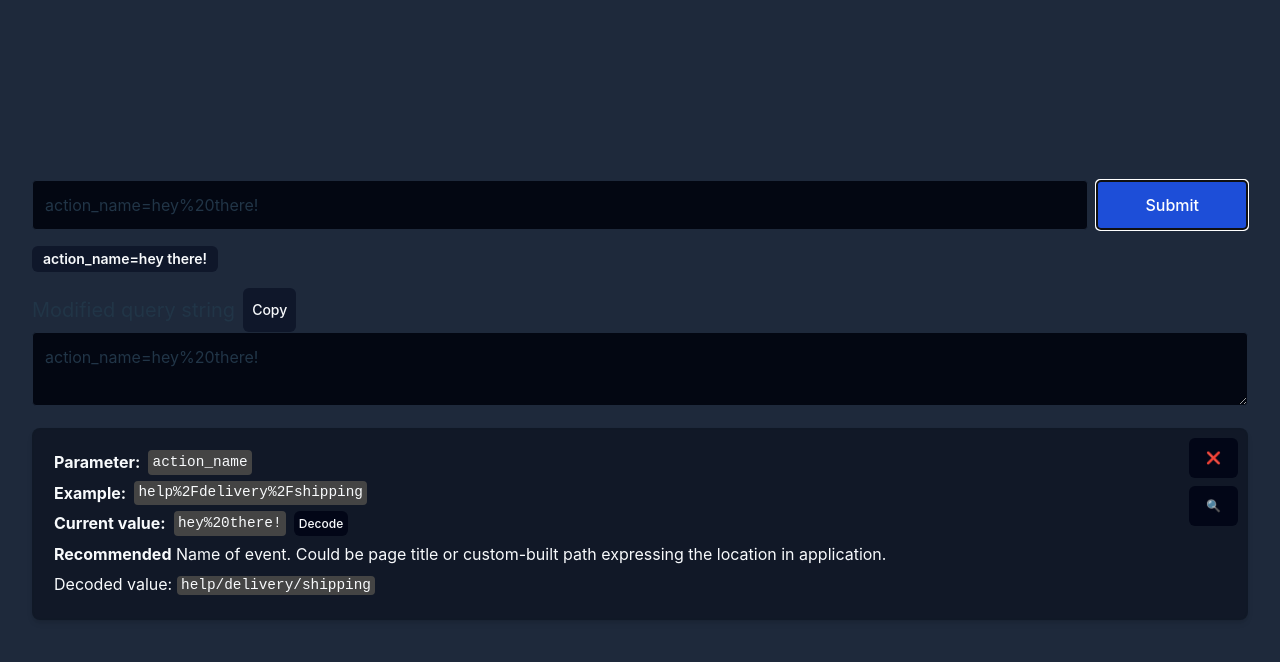
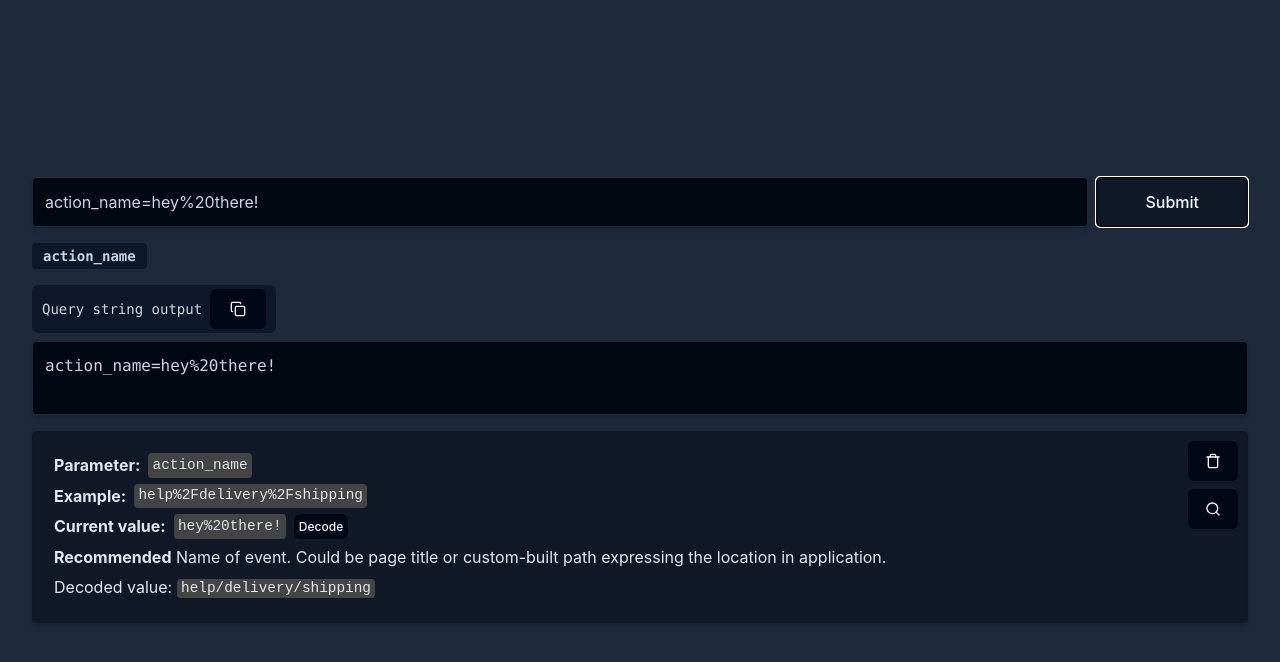
Before and after one commit to anthonybartczak/piwik-pro-request-debug, a React (Vite) app: page / in a window 1280 px wide. Both pictures are taken after a click on the button "Submit". Shown: the top 662 px of the page. Built offline with nearby package versions, Linux system fonts and the light colour scheme.

Commit message:
Further CSS and icon adjustments

```diff
--- a/index.html
+++ b/index.html
@@ -1,12 +1,12 @@
 <!doctype html>
-<html lang="en">
+<html lang="en" class="scrollbar scrollbar-thumb-slate-900 scrollbar-track-slate-700">
   <head>
     <meta charset="UTF-8" />
     <link rel="icon" type="image/svg+xml" href="/vite.svg" />
     <meta name="viewport" content="width=device-width, initial-scale=1.0" />
     <title>Vite + React + TS</title>
   </head>
-  <body class="flex items-center justify-center bg-slate-800">
+  <body class="flex items-center justify-center  bg-slate-800">
     <div id="root" class="min-w-full flex items-center justify-center"></div>
     <script type="module" src="/src/main.tsx"></script>
   </body>
--- a/package.json
+++ b/package.json
@@ -35,6 +35,9 @@
     "eslint-plugin-react-hooks": "^4.6.0",
     "eslint-plugin-react-refresh": "^0.4.6",
     "postcss": "^8.4.38",
+    "prettier": "^3.2.5",
+    "prettier-plugin-tailwindcss": "^0.6.1",
+    "tailwind-scrollbar": "^3.1.0",
     "tailwindcss": "^3.4.3",
     "typescript": "^5.2.2",
     "vite": "^5.2.0"
--- a/src/App.tsx
+++ b/src/App.tsx
@@ -4,6 +4,8 @@ import ScrollToTopButton from './components/ScrollToTopButton';
 import ParameterDisplay from './components/ParameterDisplay';
 import { Badge } from './components/ui/badge';
 import { Button } from "./components/ui/button"
+import { Copy } from 'lucide-react';
+
 
 type ParsedQueryString = {
   name: string;
@@ -44,7 +46,7 @@ const App: React.FC = () => {
           placeholder="Enter Piwik PRO query string"
           className="p-3 border border-slate-800 rounded min-w-max w-full"
         />
-        <button type="submit" className="bg-blue-700 text-white rounded px-12">
+        <button type="submit" className="bg-gray-900 text-white rounded px-12">
           Submit
         </button>
       </form>
@@ -52,7 +54,7 @@ const App: React.FC = () => {
         {parsedQueryString.map((param) => (
           <Badge
             key={param.name}
-            className="cursor-pointer text-sm rounded-md bg-slate-900 hover:bg-slate-800"
+            className="text-slate-300 font-mono cursor-pointer text-sm rounded-sm bg-slate-900 hover:bg-slate-950"
             onClick={() => {
               const element = document.getElementById(param.name);
               element?.scrollIntoView({
@@ -60,22 +62,22 @@ const App: React.FC = () => {
               });
             }}
           >
-            {param.name}={decodeURIComponent(param.value)}
+            {param.name}
           </Badge>
         ))}
       </div>
       {parsedQueryString.length > 0 && (
-        <div id="modified-query-string" className=''>
-          <div className='flex flex-row gap-x-2'>
-            <h1 className='text-xl my-2'>Modified query string</h1>
-            <Button className='p-2 text-sm h-auto' onClick={() => {
+        <div id="modified-query-string" className='flex flex-col gap-y-2'>
+          <div className='flex flex-row gap-x-2 bg-slate-900 w-fit rounded-md px-2.5 py-1 items-center'>
+            <h1 className='text-sm font-mono text-gray-300'>Query string output</h1>
+            <Button className='p-5 text-sm bg-slate-950 border-none hover:bg-slate-800' onClick={() => {
               const element = document.getElementById("modified-query-string-output") as HTMLInputElement;
               if (element) {
                 navigator.clipboard.writeText(element.value);
               }
-            }}>Copy</Button>
+            }}><Copy className='h-4 w-4'/></Button>
           </div>
-          <textarea id="modified-query-string-output" className='min-w-max w-full min-h-fit p-3 border border-slate-800 rounded' readOnly
+          <textarea id="modified-query-string-output" className='resize-none hover:resize-y font-mono scrollbar-thin min-w-max w-full min-h-fit p-3 border border-slate-800 shadow-md rounded-sm' readOnly
             value={parsedQueryString.map((param) => `${param.name}=${param.value}`).join('&')}>
           </textarea>
         </div>
--- a/src/components/ParameterDisplay.tsx
+++ b/src/components/ParameterDisplay.tsx
@@ -10,6 +10,7 @@ import {
   DrawerTitle,
 } from "../components/ui/drawer"
 
+import { Search, Trash } from 'lucide-react';
 import { Button } from "../components/ui/button"
 
 type Schema = {
@@ -103,18 +104,18 @@ const ParameterDisplay: React.FC<ParameterDisplayProps> = ({ parsedQueryString,
       {foundParameters.length > 0 && (
         <>
           {foundParameters.map((parameter) => (
-            <div id={parameter.originalParameterName} className="relative min-w-full border rounded-md parameter-block gap-y-1.5" key={parameter.name}>
+            <div id={parameter.originalParameterName} className="relative min-w-full border parameter-block gap-y-1.5" key={parameter.name}>
               <div className="flex flex-row gap-2">
                 <strong>Parameter:</strong>
                 <code>{parameter.name}</code>
               </div>
               <div className="flex flex-row gap-2">
                 <strong>Example:</strong>
-                <code>{truncateString(parameter.example.toString(), 128)}</code>
+                <code>{truncateString(parameter.example.toString(), 96)}</code>
               </div>
               <div className="flex flex-row gap-2">
                 <strong>Current value:</strong>
-                <code>{truncateString(parameter.apiValue.toString(), 128)}</code>
+                <code>{truncateString(parameter.apiValue.toString(), 96)}</code>
                 <Button
                   onClick={() => {
                     const decodedValue = decodeURIComponent(parameter.apiValue);
@@ -134,13 +135,13 @@ const ParameterDisplay: React.FC<ParameterDisplayProps> = ({ parsedQueryString,
                   onClick={() => removeParameter(parameter.originalParameterName)}
                   className="text-xs bg-slate-950 transition duration-300 hover:bg-slate-800"
                 >
-                  ❌
+                  <Trash className='h-4 w-4' />
                 </Button>
                 <Button
                   onClick={() => updateDrawerContent(parameter)}
                   className="text-xs bg-slate-950 transition duration-300 hover:bg-slate-800"
                 >
-                  🔍
+                  <Search className='h-4 w-4'/>
                 </Button>
               </div>
             </div>
--- a/src/components/ScrollToTopButton.tsx
+++ b/src/components/ScrollToTopButton.tsx
@@ -30,10 +30,10 @@ const ScrollToTopButton: React.FC = () => {
     <button
       type="button"
       onClick={scrollToTop}
-      className={`z-40 fixed bottom-4 right-4 p-3 rounded-full bg-blue-600 text-white shadow-lg hover:bg-blue-600 focus:outline-none focus:ring-2 focus:ring-blue-500 focus:ring-opacity-50 transition-opacity duration-300 ${isVisible ? 'opacity-100' : 'opacity-0'}`}
+      className={`z-40 fixed bottom-4 left-4 p-3 rounded-full shadow-xl bg-white hover:bg-neutral-300 focus:ring-2focus:ring-opacity-50 transition-opacity duration-300 ${isVisible ? 'opacity-100' : 'opacity-0'}`}
       aria-label="Scroll to top"
     >
-      <ChevronUp/>
+      <ChevronUp className='text-black'/>
     </button>
   );
 };
--- a/src/index.css
+++ b/src/index.css
@@ -156,9 +156,9 @@ input, textarea {
   flex-col
   p-5
   bg-gray-900
-  rounded-lg
+  rounded-sm
   shadow-md
-  text-slate-50
+  text-slate-200
   border-2
   border-gray-900
   border-opacity-50;
@@ -171,3 +171,27 @@ code {
   padding: 0.1em 0.3em;
   border-radius: 4px;
 }
+
+input {
+  @apply
+  bg-gray-950
+  border-2
+  border-gray-900
+  border-opacity-50
+  rounded-lg
+  p-2
+  text-slate-300
+  shadow-md
+}
+
+textarea {
+  @apply
+  bg-gray-950
+  border-2
+  border-gray-900
+  border-opacity-50
+  rounded-lg
+  p-2
+  text-slate-300
+  shadow-md
+}
--- a/tailwind.config.js
+++ b/tailwind.config.js
@@ -1,7 +1,7 @@
 /** @type {import('tailwindcss').Config} */
 /*eslint-env node*/
 module.exports = {
-  darkMode: ["class"],
+  darkMode: "false",
   content: [
     './pages/**/*.{ts,tsx}',
     './components/**/*.{ts,tsx}',
@@ -74,5 +74,5 @@ module.exports = {
       },
     },
   },
-  plugins: [require("tailwindcss-animate")],
+  plugins: [require("tailwindcss-animate"), require('tailwind-scrollbar')],
 }
```
Also changed, not shown: 2 other files (tests, documents, lock files or other folders).
